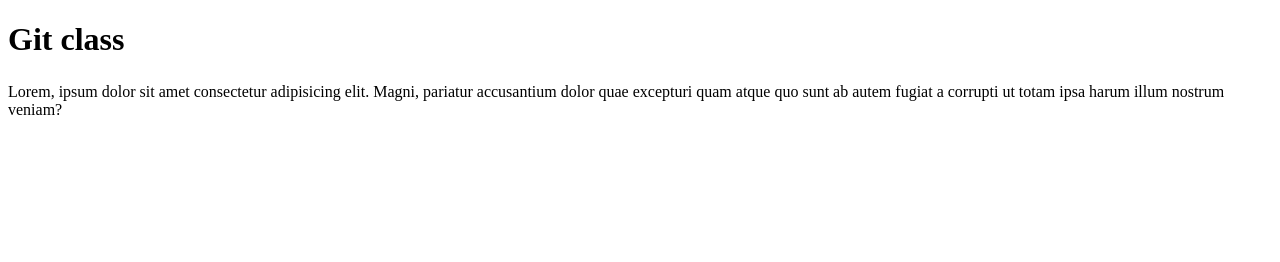
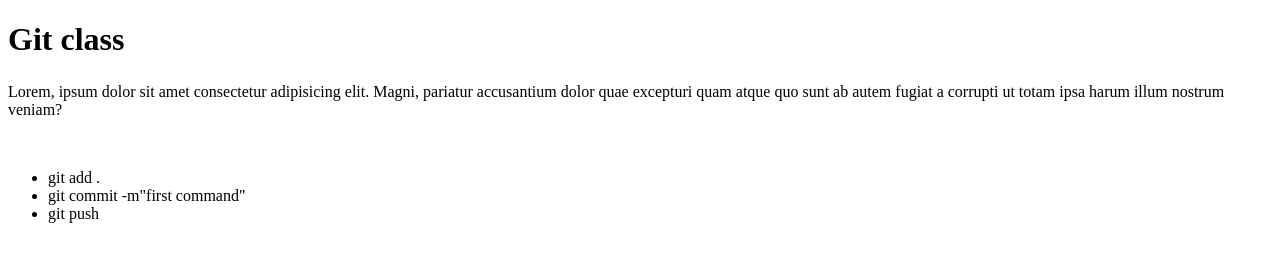
Before and after one commit to AbdulHannanBabor/3.1-3.9allgitclass, a plain HTML site: page index.html in a window 1280 px wide. Drawn offline with Linux system fonts and the light colour scheme.

Commit message:
first command

```diff
--- a/index.html
+++ b/index.html
@@ -10,5 +10,11 @@
     <h6></h6>
     <p>Lorem, ipsum dolor sit amet consectetur adipisicing elit. Magni, pariatur accusantium dolor quae excepturi quam atque quo sunt ab autem fugiat a corrupti ut totam ipsa harum illum nostrum veniam?</p>
     <img src="" alt="">
+    <ul>
+
+    <li>git add .</li>
+    <li>git commit -m"first command"</li>
+    <li>git push</li>
+</ul>
 </body>
 </html>
```
